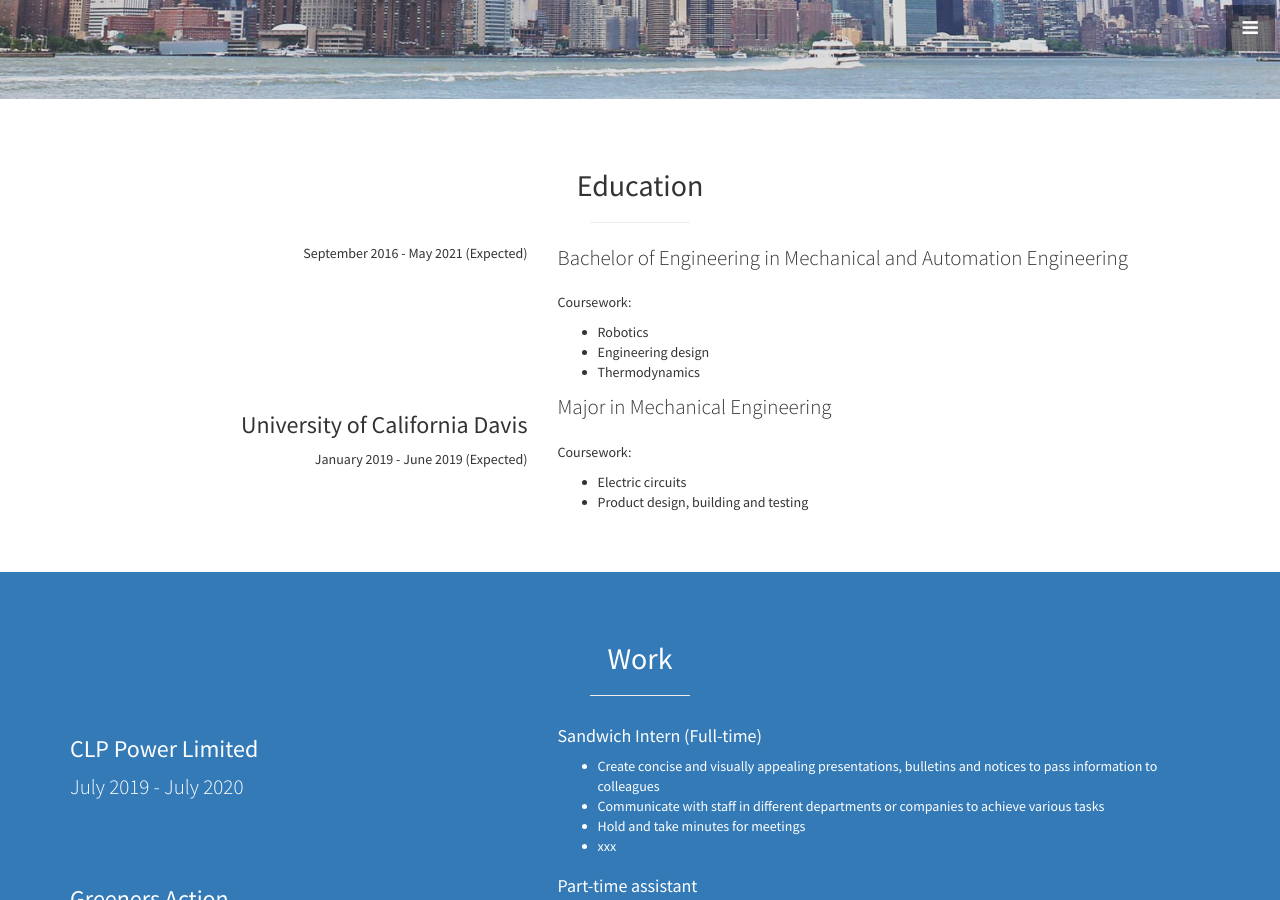
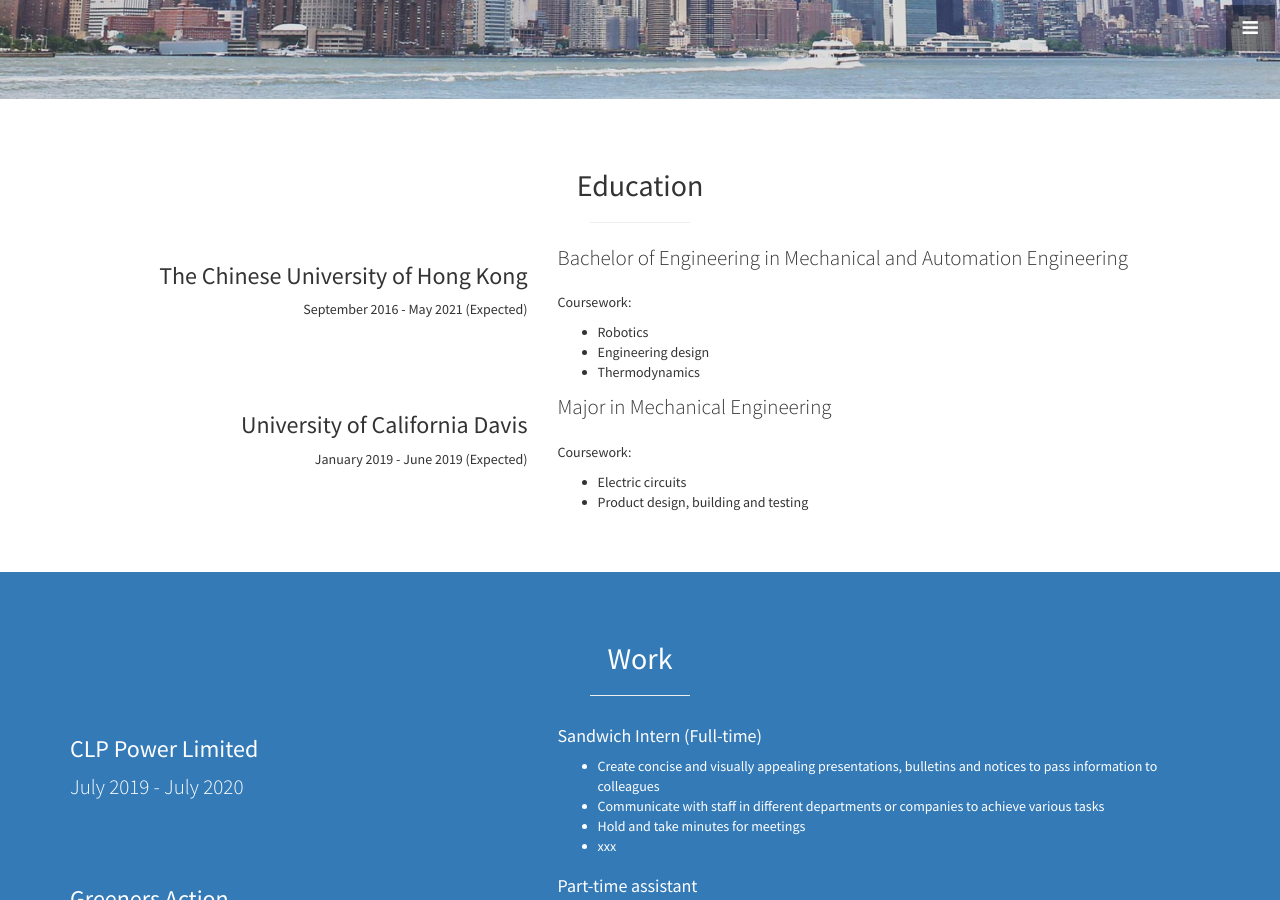
Before and after one commit to leelacceber/stylish-portfolio-jekyll-master, a Jekyll site: the page built from index.html, in a window 1280 px wide and 900 px high, scrolled down 801 px. Built offline with Jekyll 4.4.1, drawn with Linux system fonts in a browser that asks for light colours.

Commit message:
Update education.html

```diff
--- a/_includes/education.html
+++ b/_includes/education.html
@@ -9,7 +9,7 @@
 
     <div class="row">
       <div class="col-md-5 text-right">
-        <h33The Chinese University of Hong Kong</h4>
+        <h3>The Chinese University of Hong Kong</h3>
         <p>September 2016 - May 2021 (Expected)</p>
       </div>
       <div class="col-md-7 text-left">
```
